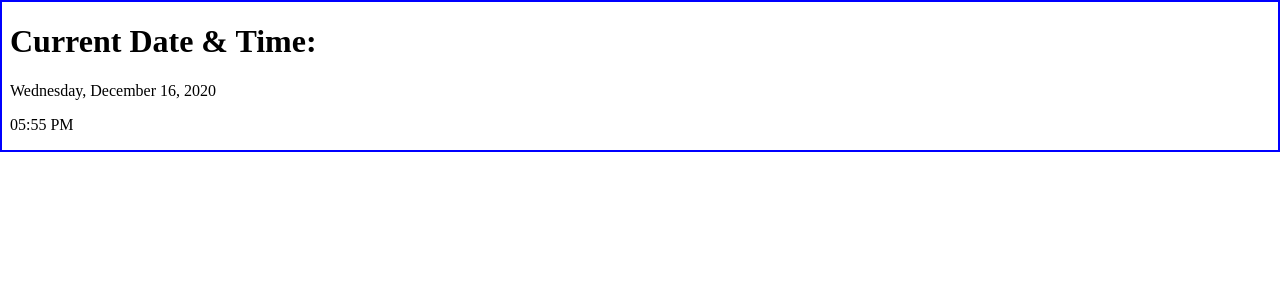
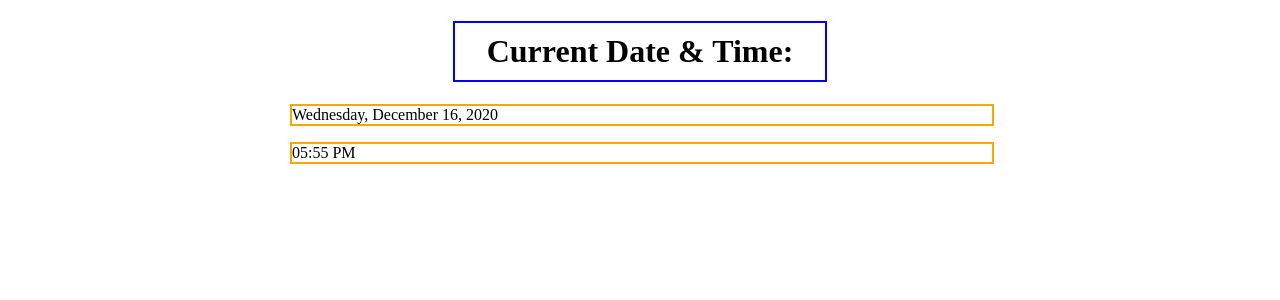
Before and after one commit to JennyWauer/time_display, a Django app: page /time_app/ in a window 1280 px wide. Shown: the top 300 px of the page. Run offline with Django 3.2, Linux system fonts and the light colour scheme.

Commit message:
update h1

```diff
--- a/time_app/static/style.css
+++ b/time_app/static/style.css
@@ -1,3 +1,17 @@
-html {
+* {
+    margin-left: auto;
+    margin-right: auto;
+    width: 700px;
+}
+
+h1 {
 border: 2px solid blue;
+width: 50%;
+padding: 10px;
+text-align: center;
+
 }
+
+p {
+    border: 2px solid orange;
+}
--- a/time_app/templates/index.html
+++ b/time_app/templates/index.html
@@ -5,7 +5,7 @@
     <meta name="viewport" content="width=device-width, initial-scale=1.0">
     {% load static %}
     <link rel="stylesheet" href="{% static 'style.css' %}">
-    <title>Document</title>
+    <title>Time App</title>
 </head>
 <body>
 
```
